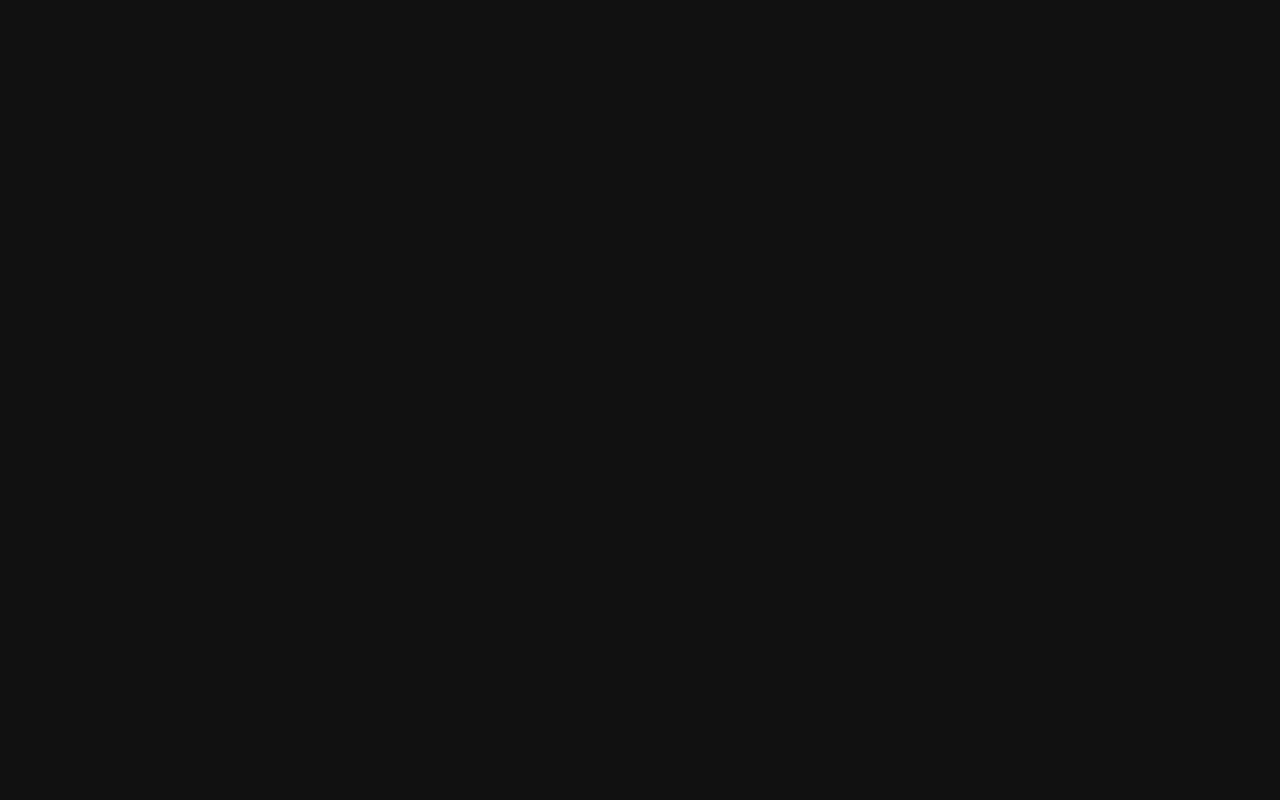
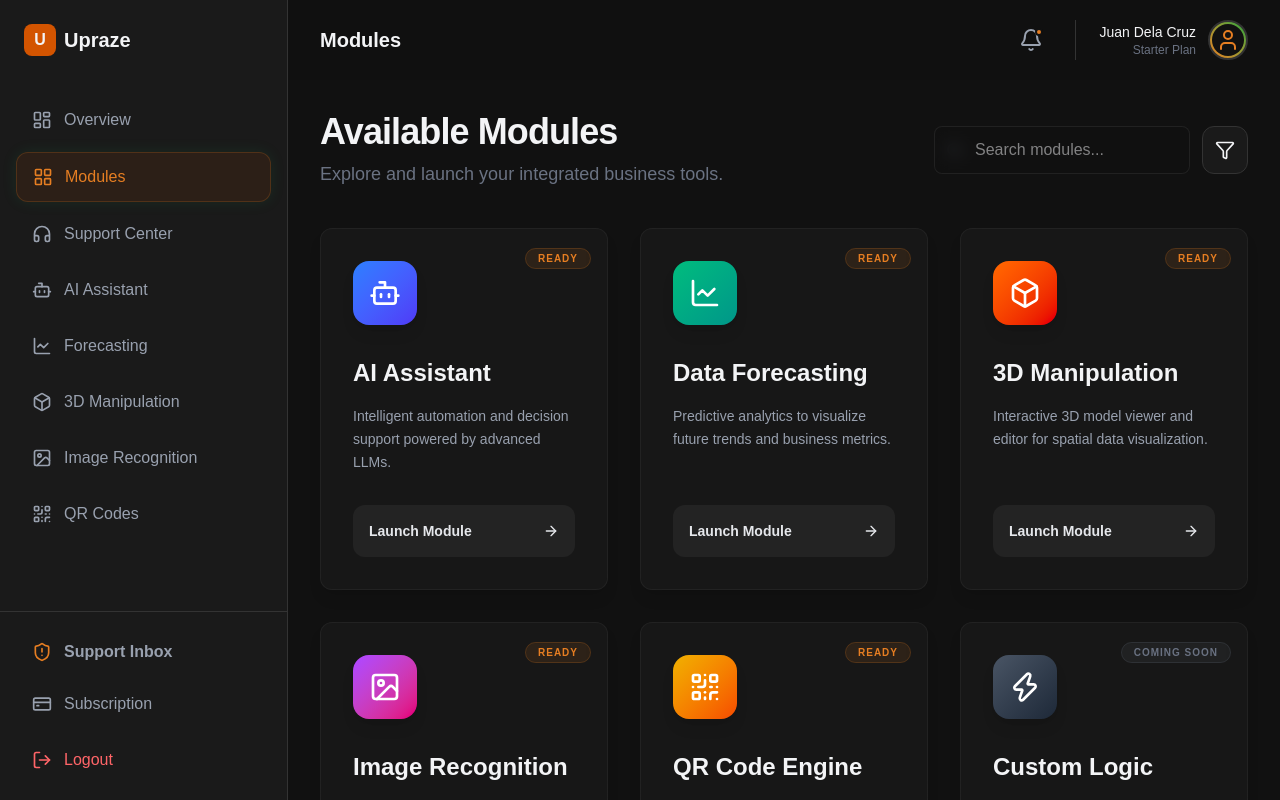
Before and after one commit to binssente-crypto/CND-Upraze, a React app in the folder frontend/: page /dashboard/modules in a window 1280 px wide. Before the commit this address had no page. Built offline with nearby package versions, Linux system fonts and the light colour scheme; the HTML template or start-up script is replaced by a standard one.

Commit message:
style: compress landing page sections for better vertical spacing

```diff
--- a/frontend/src/App.jsx
+++ b/frontend/src/App.jsx
@@ -4,6 +4,7 @@ import LoginPage from './pages/Auth/LoginPage'
 import RegisterPage from './pages/Auth/RegisterPage'
 import DashboardLayout from './layouts/DashboardLayout'
 import DashboardHome from './pages/Dashboard/DashboardHome'
+import Modules from './pages/Dashboard/Modules'
 import BillingPage from './pages/Dashboard/BillingPage'
 import AdminDashboard from './pages/Admin/AdminDashboard'
 import DevDebugger from './pages/Dashboard/DevDebugger'
@@ -24,6 +25,7 @@ function App() {
 
       <Route path="/dashboard" element={<DashboardLayout />}>
         <Route index element={<DashboardHome />} />
+        <Route path="modules" element={<Modules />} />
         <Route path="billing" element={<BillingPage />} />
         <Route path="admin" element={<AdminDashboard />} />
         <Route path="admin/inquiries" element={<AdminInquiries />} />
--- a/frontend/src/layouts/DashboardLayout.jsx
+++ b/frontend/src/layouts/DashboardLayout.jsx
@@ -8,6 +8,7 @@ import {
   Image as ImageIcon,
   QrCode,
   LayoutDashboard,
+  LayoutGrid,
   Settings,
   LogOut,
   Menu,
@@ -22,6 +23,7 @@ import { motion, AnimatePresence } from 'framer-motion';
 
 const sidebarItems = [
   { icon: LayoutDashboard, label: 'Overview', path: '/dashboard' },
+  { icon: LayoutGrid, label: 'Modules', path: '/dashboard/modules' },
   { icon: Headphones, label: 'Support Center', path: '/dashboard/support' },
   { icon: Bot, label: 'AI Assistant', path: '/dashboard/ai-assistant' },
   { icon: LineChart, label: 'Forecasting', path: '/dashboard/forecasting' },
--- /dev/null
+++ b/frontend/src/pages/Dashboard/Modules.jsx
@@ -0,0 +1,177 @@
+import React from 'react';
+import { motion } from 'framer-motion';
+import {
+  Bot,
+  LineChart,
+  Box,
+  Image as ImageIcon,
+  QrCode,
+  ArrowRight,
+  Sparkles,
+  Zap,
+  Shield,
+  Search,
+  Filter
+} from 'lucide-react';
+import { Link } from 'react-router-dom';
+
+const modules = [
+  {
+    id: 'ai-assistant',
+    icon: Bot,
+    title: 'AI Assistant',
+    desc: 'Intelligent automation and decision support powered by advanced LLMs.',
+    path: '/dashboard/ai-assistant',
+    color: 'from-blue-500 to-indigo-600',
+    status: 'Ready'
+  },
+  {
+    id: 'forecasting',
+    icon: LineChart,
+    title: 'Data Forecasting',
+    desc: 'Predictive analytics to visualize future trends and business metrics.',
+    path: '/dashboard/forecasting',
+    color: 'from-emerald-500 to-teal-600',
+    status: 'Ready'
+  },
+  {
+    id: '3d-manipulation',
+    icon: Box,
+    title: '3D Manipulation',
+    desc: 'Interactive 3D model viewer and editor for spatial data visualization.',
+    path: '/dashboard/3d-manipulation',
+    color: 'from-orange-500 to-red-600',
+    status: 'Ready'
+  },
+  {
+    id: 'image-recognition',
+    icon: ImageIcon,
+    title: 'Image Recognition',
+    desc: 'Identify and categorize visual assets using computer vision.',
+    path: '/dashboard/image-recognition',
+    color: 'from-purple-500 to-pink-600',
+    status: 'Ready'
+  },
+  {
+    id: 'qr-codes',
+    icon: QrCode,
+    title: 'QR Code Engine',
+    desc: 'Generate, manage, and track engagement for custom QR solutions.',
+    path: '/dashboard/qr-codes',
+    color: 'from-yellow-500 to-orange-600',
+    status: 'Ready'
+  },
+  {
+    id: 'custom-dev',
+    icon: Zap,
+    title: 'Custom Logic',
+    desc: 'Build and deploy custom business logic tailored to your workflow.',
+    path: '#',
+    color: 'from-gray-600 to-gray-800',
+    status: 'Coming Soon'
+  }
+];
+
+const Modules = () => {
+  return (
+    <div className="space-y-10">
+      {/* Header */}
+      <div className="flex flex-col md:flex-row md:items-center justify-between gap-6">
+        <div>
+          <h2 className="text-4xl font-black tracking-tight mb-2">Available Modules</h2>
+          <p className="text-gray-500 text-lg">Explore and launch your integrated business tools.</p>
+        </div>
+        <div className="flex gap-3">
+          <div className="relative group">
+            <Search className="absolute left-3 top-1/2 -translate-y-1/2 w-4 h-4 text-gray-500 group-focus-within:text-primary-500 transition-colors" />
+            <input
+              type="text"
+              placeholder="Search modules..."
+              className="input-field pl-10 py-3 h-12 w-64 bg-dark-bg/50 backdrop-blur-sm border-dark-border/50"
+            />
+          </div>
+          <button className="p-3 bg-dark-card border border-dark-border rounded-xl hover:text-primary-500 transition-colors">
+            <Filter className="w-5 h-5" />
+          </button>
+        </div>
+      </div>
+
+      {/* Grid */}
+      <div className="grid grid-cols-1 md:grid-cols-2 lg:grid-cols-3 gap-8">
+        {modules.map((mod, idx) => (
+          <motion.div
+            key={mod.id}
+            initial={{ opacity: 0, y: 20 }}
+            animate={{ opacity: 1, y: 0 }}
+            transition={{ delay: idx * 0.1 }}
+            whileHover={{ y: -10 }}
+            className="group relative h-full"
+          >
+            <div className="absolute inset-0 bg-gradient-to-br opacity-0 group-hover:opacity-10 blur-2xl transition-opacity duration-500 -z-10 rounded-3xl" />
+
+            <div className="glass-card h-full p-8 flex flex-col border-dark-border/40 group-hover:border-primary-500/30 transition-colors overflow-hidden relative">
+              {/* Badge */}
+              <div className="absolute top-4 right-4">
+                <span className={`text-[10px] font-black uppercase tracking-widest px-3 py-1 rounded-full border ${
+                  mod.status === 'Ready'
+                    ? 'text-primary-500 bg-primary-500/10 border-primary-500/20'
+                    : 'text-gray-500 bg-gray-500/10 border-gray-500/20'
+                }`}>
+                  {mod.status}
+                </span>
+              </div>
+
+              {/* Icon */}
+              <div className={`w-16 h-16 rounded-2xl bg-gradient-to-br ${mod.color} p-4 mb-8 shadow-lg group-hover:scale-110 transition-transform duration-500`}>
+                <mod.icon className="w-full h-full text-white" />
+              </div>
+
+              {/* Content */}
+              <h3 className="text-2xl font-bold mb-4 text-gray-100">{mod.title}</h3>
+              <p className="text-gray-400 text-sm leading-relaxed mb-8 flex-1">
+                {mod.desc}
+              </p>
+
+              {/* Action */}
+              <Link
+                to={mod.path}
+                className={`flex items-center justify-between w-full p-4 rounded-xl font-bold text-sm transition-all ${
+                  mod.status === 'Ready'
+                    ? 'bg-white/5 text-gray-200 group-hover:bg-primary-600 group-hover:text-white group-hover:shadow-[0_0_20px_rgba(230,126,34,0.3)]'
+                    : 'bg-white/5 text-gray-600 cursor-not-allowed'
+                }`}
+              >
+                <span>Launch Module</span>
+                <ArrowRight className="w-4 h-4 group-hover:translate-x-1 transition-transform" />
+              </Link>
+            </div>
+          </motion.div>
+        ))}
+      </div>
+
+      {/* Upgrade Banner */}
+      <motion.div
+        initial={{ opacity: 0 }}
+        whileInView={{ opacity: 1 }}
+        className="relative rounded-3xl overflow-hidden mt-16 p-12 bg-[#1a1a1a] border border-dark-border/60"
+      >
+        <div className="absolute top-0 right-0 w-1/3 h-full bg-gradient-to-l from-primary-600/20 to-transparent -z-10" />
+        <div className="max-w-2xl">
+          <div className="flex items-center gap-2 text-primary-500 font-black text-xs uppercase tracking-[0.2em] mb-4">
+             <Sparkles className="w-4 h-4" /> Power Your Workflow
+          </div>
+          <h3 className="text-3xl font-bold mb-4">Need a custom module for your unique business logic?</h3>
+          <p className="text-gray-400 mb-8 leading-relaxed">
+            Our engineering team can build bespoke integrations and automated workflows specifically for your company's data architecture.
+          </p>
+          <div className="flex gap-4">
+             <button className="btn-primary px-8">Contact Engineering</button>
+             <button className="btn-secondary">Learn More</button>
+          </div>
+        </div>
+      </motion.div>
+    </div>
+  );
+};
+
+export default Modules;
```
Also changed, not shown: frontend/src/pages/LandingPage.jsx (+18 -17 lines), frontend/public/assets/680975053_2056923961905354_8244357672395712871_n.jpg (added).
